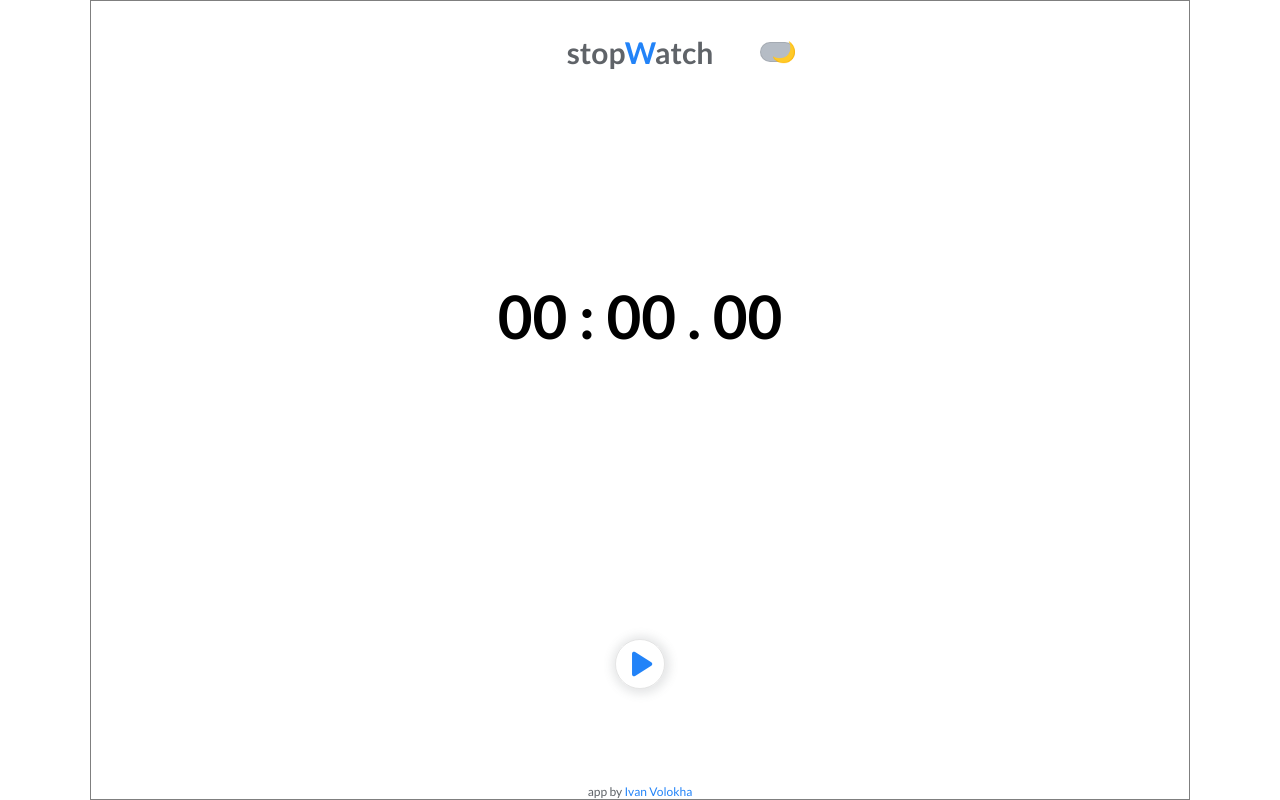
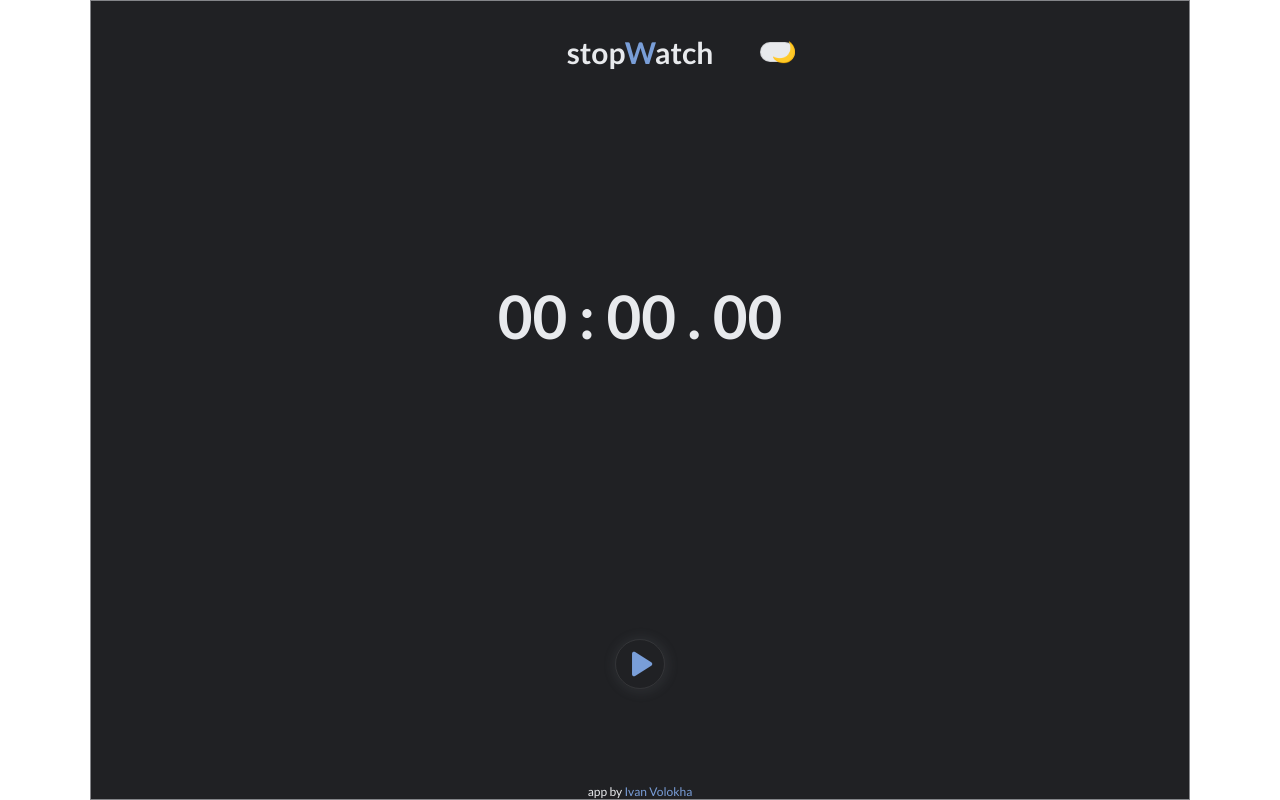
Before and after one commit to pilgr1m/stopWatch-react, a React (Create React App) app: page / in a window 1280 px wide. Built offline with nearby package versions, Linux system fonts and the light colour scheme.

Commit message:
finish dark theme

```diff
--- a/src/App.css
+++ b/src/App.css
@@ -3,7 +3,8 @@
     padding: 0;
     box-sizing: border-box;
 }
-
+/* light */
+/* #6C7074 grey */
 .app {
 	position: relative;
 	display: flex;
@@ -26,16 +27,17 @@
 	padding-top: 3%;
 	font-size: 20px;
 	font-weight: 500;
-	color:rgb(95, 99, 104);
+	color:rgb(108, 112, 116);
+
 }
 .app header span {
-	color: rgb(34, 131, 248);;
+	color: rgb(34, 131, 248);
 }
 
 .app footer{
 	position: absolute;
 	bottom: 0;
-	color:rgb(95, 99, 104);
+	color:rgb(108, 112, 116);
 	font-size: 12px;
 }
 .app footer a{
@@ -64,7 +66,7 @@
 	position: relative;
 	top: 6px;
 	font-size: 16px;
-	color:rgb(95, 99, 104);
+	color:rgb(108, 112, 116);
 }
 
 .markWrapper{
@@ -99,8 +101,9 @@
 	letter-spacing: 1px;
 }
 
-.markWrapper .markFlex .numOfMark, .different {
-	color:rgb(95, 99, 104);
+.markWrapper .markFlex .numOfMark,
+.markWrapper .markFlex .different {
+	color:rgb(108, 112, 116);
 }
 
 #marks{
@@ -109,14 +112,13 @@
 	top: 0px;
 	width: 16px;
 	height: 16px;
-	color:rgb(95, 99, 104);
+	color:rgb(108, 112, 116);
 }
 .numOfMark{
 	position: relative;
 	bottom: 7px;
 	left: 7px;
 }
-
 
 .btnWrapper{
 	position: absolute;
@@ -188,3 +190,94 @@
 	border: 0.5px solid rgba(73, 73, 73, 0.15);
 	background-color: rgb(181, 188, 197);
 }
+
+/* dark theme ------------------------*/
+
+/* dark-blue: rgb(121, 158, 216);
+	~white: rgb(232, 234, 237);
+	bgc: rgb(32, 33, 36);
+
+*/
+
+.app.dark {
+	background-color: rgb(32, 33, 36);
+	border: 1px solid rgb(232, 234, 237, 0.5);
+}
+.app.dark header {
+	color:rgb(232, 234, 237);
+}
+.app.dark header span {
+	color: rgb(121, 158, 216);
+}
+.app.dark footer{
+	color:rgb(232, 234, 237);
+}
+.app.dark footer a{
+	color: rgb(121, 158, 216);
+}
+.app.dark .displayWrapper{
+	color: rgb(232, 234, 237);
+	background-color: rgb(32, 33, 36);
+}
+.app.dark .withMarks{
+	color: rgb(232, 234, 237);
+}
+.app.dark .displayWrapper .textMark{
+	color:rgb(232, 234, 237, 0.7);
+}
+.app.dark .markWrapper{
+	color: rgb(232, 234, 237);
+}
+.app.dark .markWrapper::-webkit-scrollbar {
+	background-color: rgb(32, 33, 36);
+}
+.app.dark .markWrapper::-webkit-scrollbar-thumb {
+	background-color:rgb(232, 234, 237, 0.3);
+}
+.app.dark .markWrapper::-webkit-scrollbar-track {
+	-webkit-box-shadow: inset 0 0 0px rgba(0, 0, 0, 0);
+	background-color: transparent;
+}
+
+.app.dark .markWrapper .markFlex .numOfMark, .different {
+	color:rgb(232, 234, 237, 0.7);
+}
+.app.dark #marks{
+	color:rgb(232, 234, 237, 0.4);
+}
+
+.app.dark .btnWrapper span #btnStart,
+.app.dark .btnWrapper span #btnMark,
+.app.dark .btnWrapper span #btnStop,
+.app.dark .btnWrapper span  #btnReset,
+.app.dark .btnWrapper span  #btnResume {
+	border: 1px solid rgb(232, 234, 237, 0.1);
+	color:rgb(121, 158, 216);
+	box-shadow: 1px 1px 10px 4px  rgb(94, 99, 104, 0.16);
+}
+/* ---------  checkbox*/
+
+.app.dark .custom-checkbox-button {
+	background: rgb(118, 118, 118);
+}
+.app.dark .custom-checkbox.checked .custom-checkbox-button:before {
+  left: 10px;
+  content: "🌙";
+}
+.app.dark .custom-checkbox .custom-checkbox-button:before {
+	right: 40px;
+	content: "☀️";
+}
+.app.dark .custom-checkbox .custom-checkbox-button {
+	border: 0.5px solid rgba(73, 73, 73, 0.15);
+	background-color: rgb(32, 33, 36);
+}
+.app.dark .custom-checkbox.checked .custom-checkbox-button {
+	border: 0.5px solid rgba(73, 73, 73, 0.15);
+	background-color: rgb(232, 234, 237);
+}
+/* dark-blue: rgb(121, 158, 216);
+	~white: rgb(232, 234, 237);
+	bgc: rgb(32, 33, 36);
+
+*/
--- a/src/App.js
+++ b/src/App.js
@@ -22,7 +22,7 @@ const App = () => {
 	const [isMark, setIsMark] = useState(false)
 	const [markTime, setMarkTime] = useState([])
 	//theme
-	const [theme, setTheme] = useState('light')
+	const [theme, setTheme] = useState("dark")
 	const [isChecked, setCheck] = useState(true)
 	console.log(isChecked)
 	console.log(theme)
@@ -82,7 +82,7 @@ const App = () => {
 	}
 
 	const themes = () => {
-		setTheme(theme === 'light' ? 'dark' : 'light')
+		setTheme(theme === "light" ? "dark" : "light")
 		setCheck(!isChecked)
 	}
 
```
